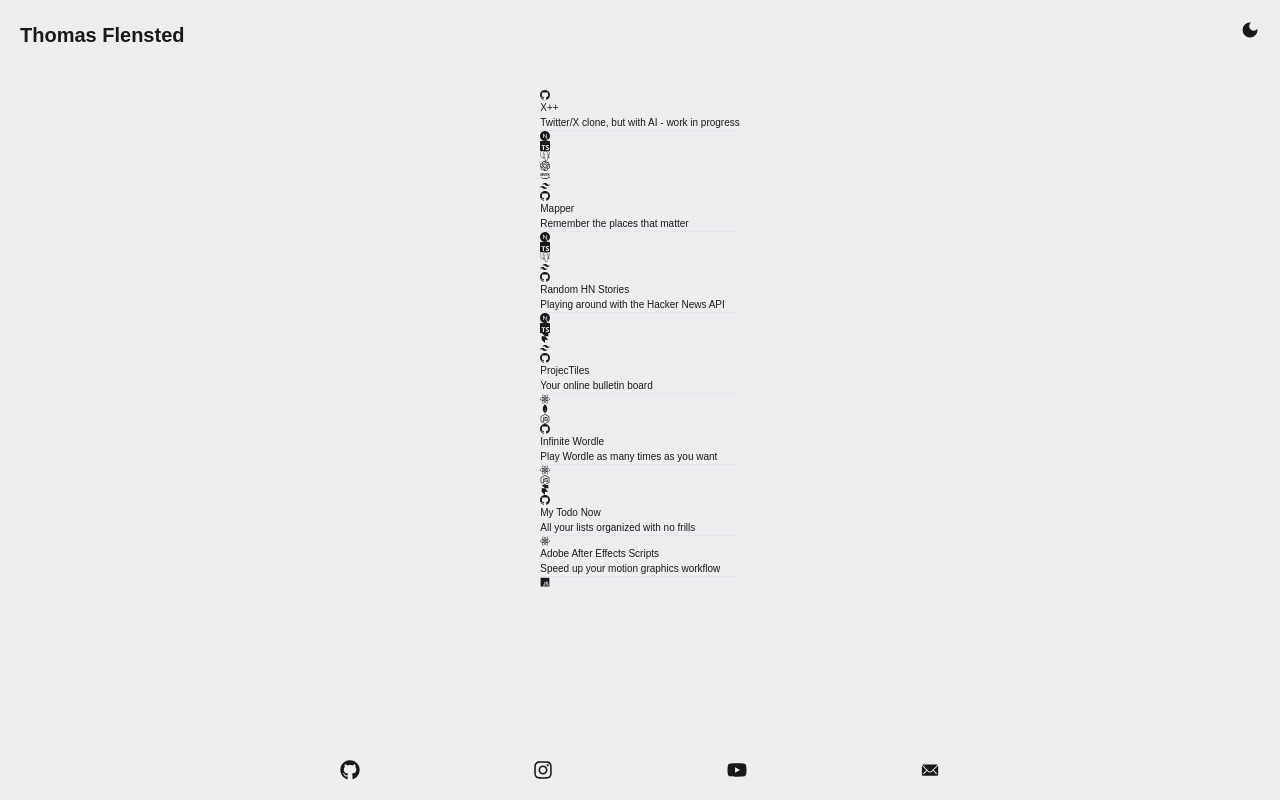
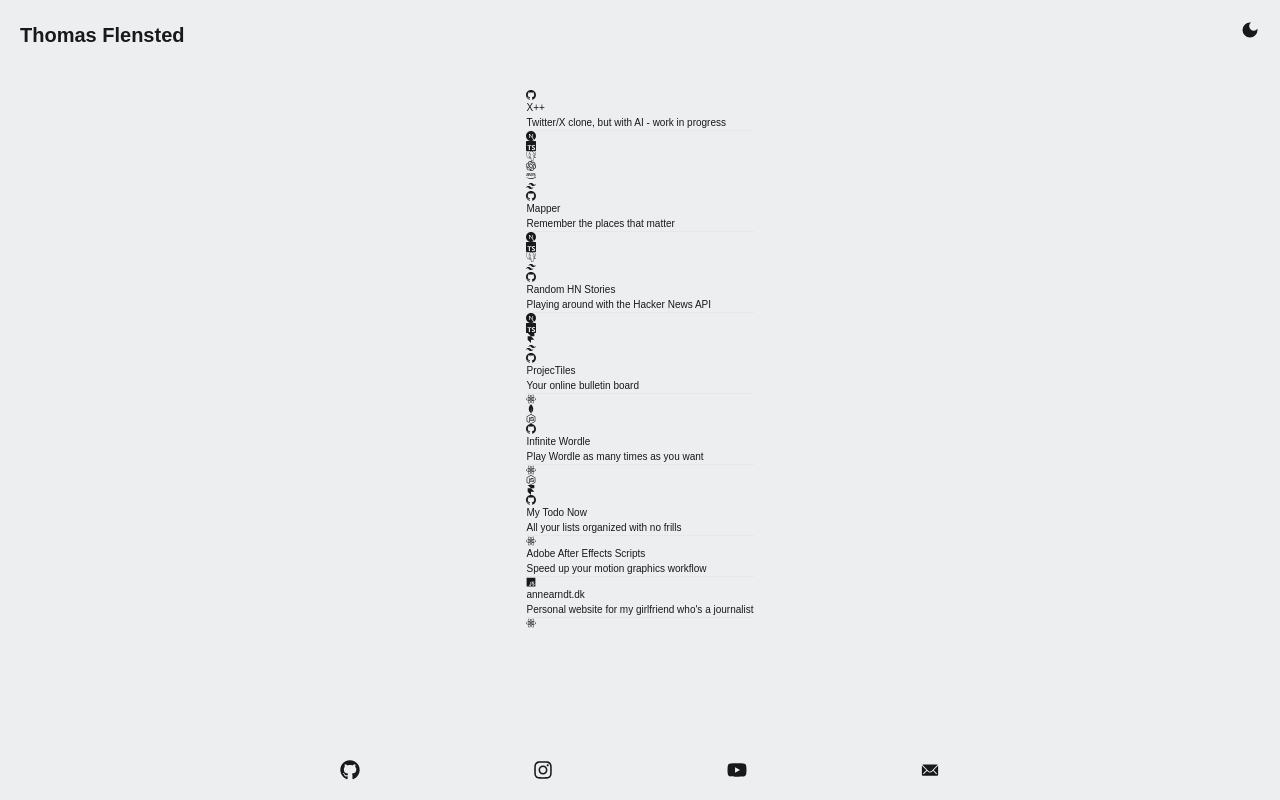
Before and after one commit to thomasflensted/personal-website, a React (Vite) app: page /portfolio in a window 1280 px wide. Built offline with nearby package versions, Linux system fonts and the light colour scheme; a web font is replaced by a local one.

Commit message:
added animation w framer motion

```diff
--- a/package.json
+++ b/package.json
@@ -10,6 +10,7 @@
     "preview": "vite preview"
   },
   "dependencies": {
+    "framer-motion": "^11.2.0",
     "react": "^18.2.0",
     "react-device-detect": "^2.2.3",
     "react-dom": "^18.2.0",
--- a/src/components/TechnologiesAndDesc.tsx
+++ b/src/components/TechnologiesAndDesc.tsx
@@ -1,14 +1,19 @@
 import React from "react"
+import { motion } from 'framer-motion'
 
 const TechnologiesAndDesc = ({ technologies, description }: { technologies: string, description: string }) => {
     return (
-        <div className="w-2/3 mt-6 ml-4">
+        <motion.div
+            initial={{ opacity: 0, y: 20 }}
+            animate={{ opacity: 1, y: 0 }}
+            transition={{ duration: .25 }}
+            className="w-2/3 mt-6 ml-4">
             <p className="text-lg font-light">
                 <span className="font-medium">Technologies used: </span>
                 {technologies}
             </p>
             <p className="mt-2 ">{description}</p>
-        </div>
+        </motion.div>
     )
 }
 export default TechnologiesAndDesc
--- a/src/components/portfolio-content.js
+++ b/src/components/portfolio-content.js
@@ -47,4 +47,10 @@ export const portfolio = [
         link: "https://thomasflensted.gumroad.com/",
         languages: ['JavaScript'],
     },
+    {
+        title: "annearndt.dk",
+        shortDesc: "Personal website for my girlfriend who's a journalist",
+        link: "https://annearndt.dk/",
+        languages: ['React'],
+    },
 ]
```
Also changed, not shown: 1 other file (tests, documents, lock files or other folders).
